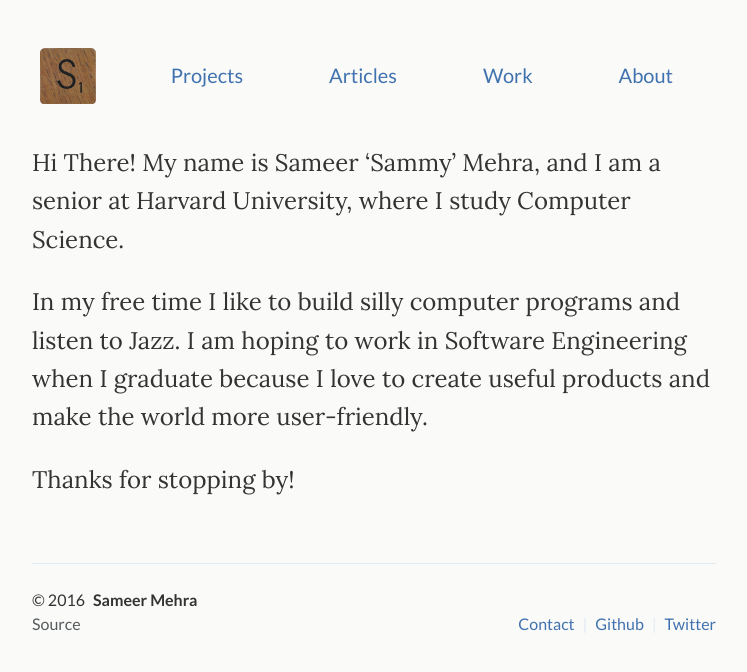
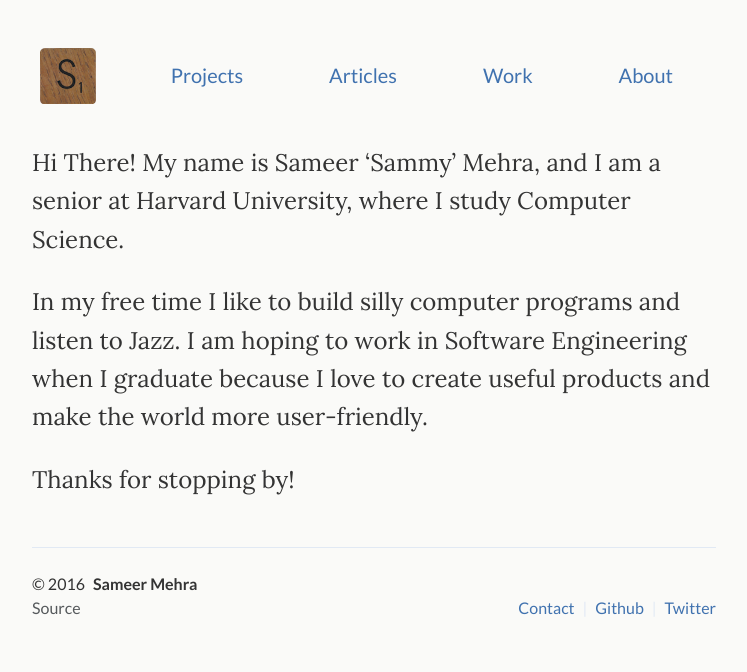
Before and after one commit to sammysignal/sammysignalsiteoriginal, a Jekyll site: the page built from index.md, in a window 1280 px wide. Shown: the top 672 px of the page, without its empty margins (266-1013 px from the left). Built offline with Jekyll 4.4.1, drawn with Linux system fonts in a browser that asks for light colours.

Commit message:
small style change

```diff
--- a/assets/css/main.scss
+++ b/assets/css/main.scss
@@ -29,3 +29,7 @@
   box-shadow: 0 0 6px #4072AF;
   border-radius: 6px;
 }
+
+.site-footer {
+  margin: 3rem 0 6rem;
+}
```
